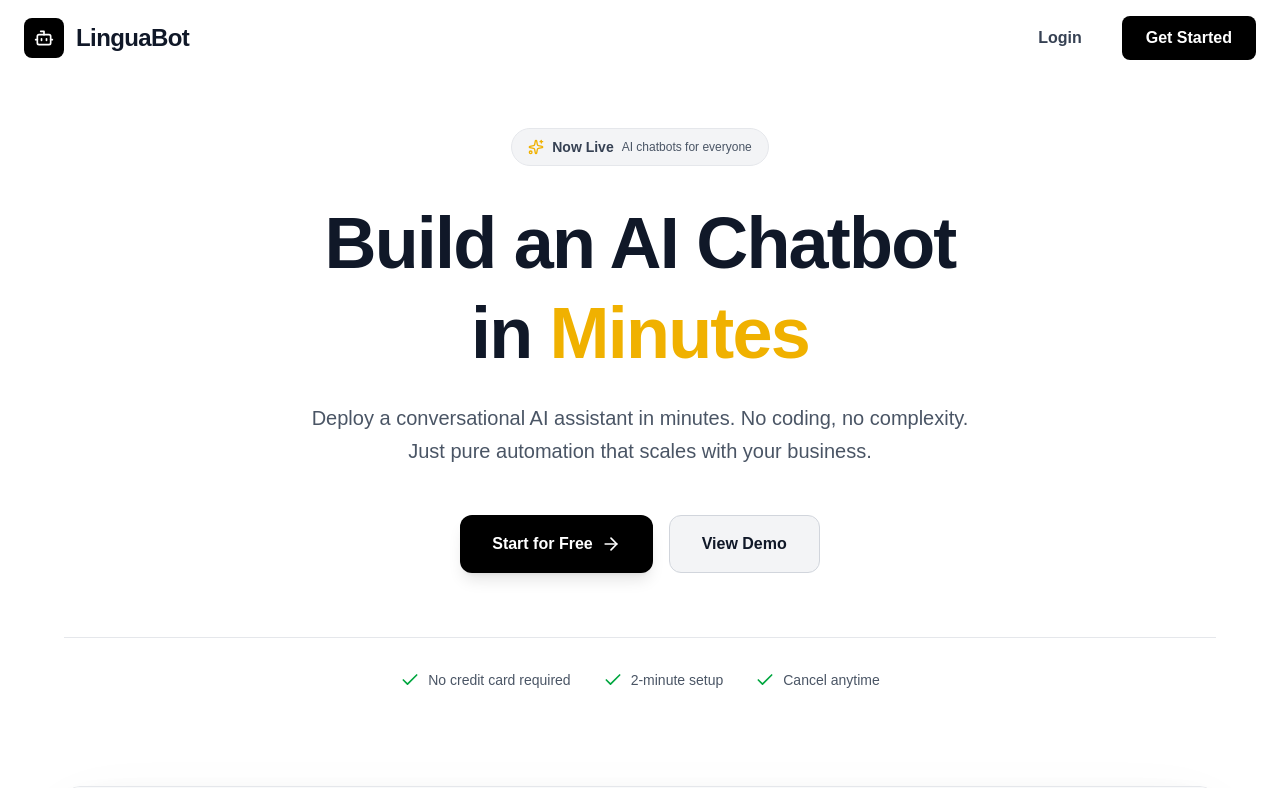
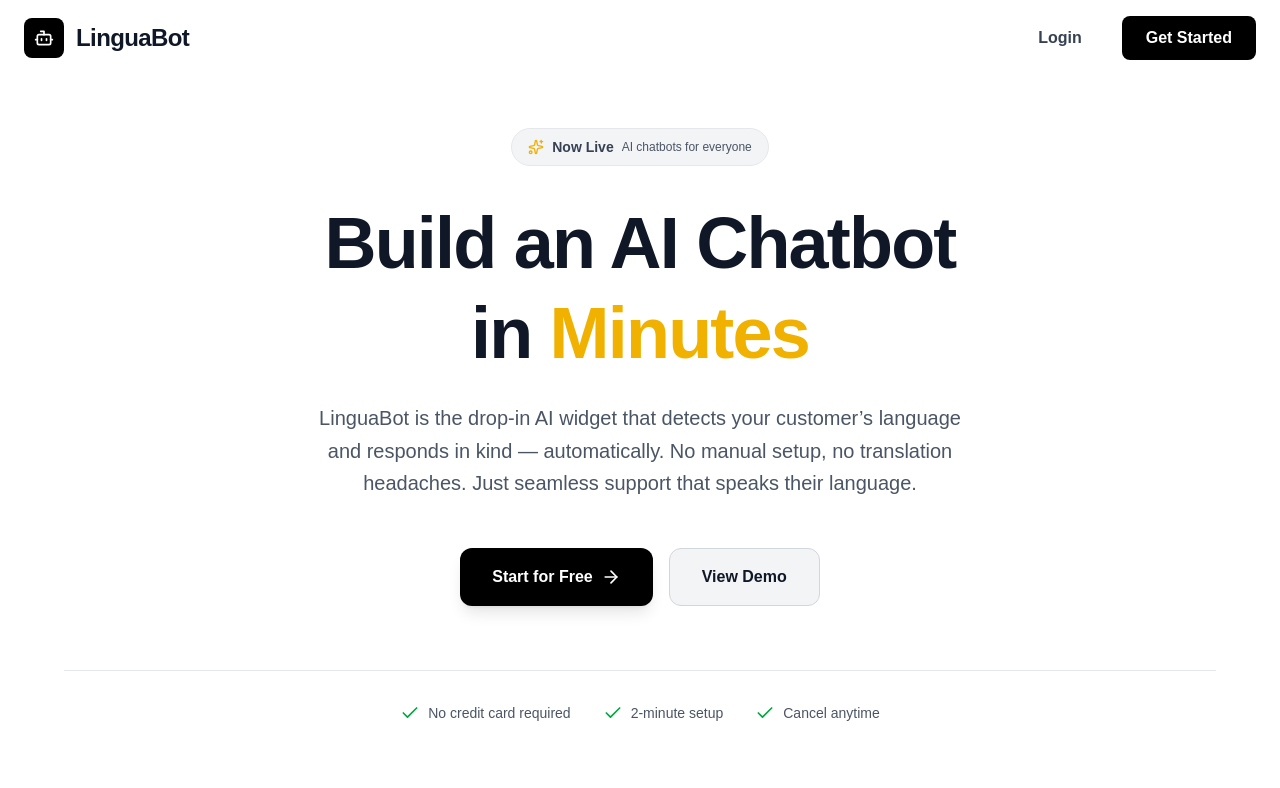
Before and after one commit to meghrajthakre/linguabot-hackathon, a React (Vite) app in the folder Frontend/: page / in a window 1280 px wide. Shown: the top 788 px of the page. Built offline with nearby package versions, Linux system fonts and the light colour scheme; no server answers.

Commit message:
changes in the tag line

```diff
--- a/Frontend/src/components/landingPage/Landingpage.jsx
+++ b/Frontend/src/components/landingPage/Landingpage.jsx
@@ -51,11 +51,10 @@
     <div className="relative bg-white text-gray-900 overflow-hidden">
       {/* ================= NAVBAR ================= */}
       <nav
-        className={`fixed top-0 w-full z-50 transition-all duration-300 ${
-          scrolled
-            ? "bg-white/95 backdrop-blur-sm border-b border-gray-200 shadow-sm"
-            : "bg-white"
-        }`}
+        className={`fixed top-0 w-full z-50 transition-all duration-300 ${scrolled
+          ? "bg-white/95 backdrop-blur-sm border-b border-gray-200 shadow-sm"
+          : "bg-white"
+          }`}
       >
         <div className="max-w-7xl mx-auto px-6 py-4 flex justify-between items-center">
           <div
@@ -105,13 +104,13 @@
             style={{ animationDelay: "0.1s" }}
           >
             <h1 className="text-5xl md:text-7xl font-extrabold leading-tight tracking-tight">
-              Build an AI Chatbot <br className="hidden sm:block" />
+              Build an AI Chatbot
+              <br className="hidden sm:block" />
               in <span className="text-yellow-500">Minutes</span>
             </h1>
 
             <p className="text-xl text-gray-600 leading-relaxed max-w-2xl mx-auto">
-              Deploy a conversational AI assistant in minutes. No coding, no complexity.
-              Just pure automation that scales with your business.
+              LinguaBot is the drop‑in AI widget that detects your customer’s language and responds in kind — automatically. No manual setup, no translation headaches. Just seamless support that speaks their language.
             </p>
           </div>
 
@@ -395,8 +394,8 @@
           <div className="flex flex-col md:flex-row justify-between items-center gap-4">
             <div className="text-sm">© {currentYear} LinguaBot. All rights reserved.</div>
             <div className="flex gap-6 text-sm">
-              <Link  to='/privacy' className="hover:text-yellow-400 transition" >Privacy</Link>
-              <Link  to='/terms' className="hover:text-yellow-400 transition" >Terms</Link>
+              <Link to='/privacy' className="hover:text-yellow-400 transition" >Privacy</Link>
+              <Link to='/terms' className="hover:text-yellow-400 transition" >Terms</Link>
             </div>
           </div>
         </div>
```
